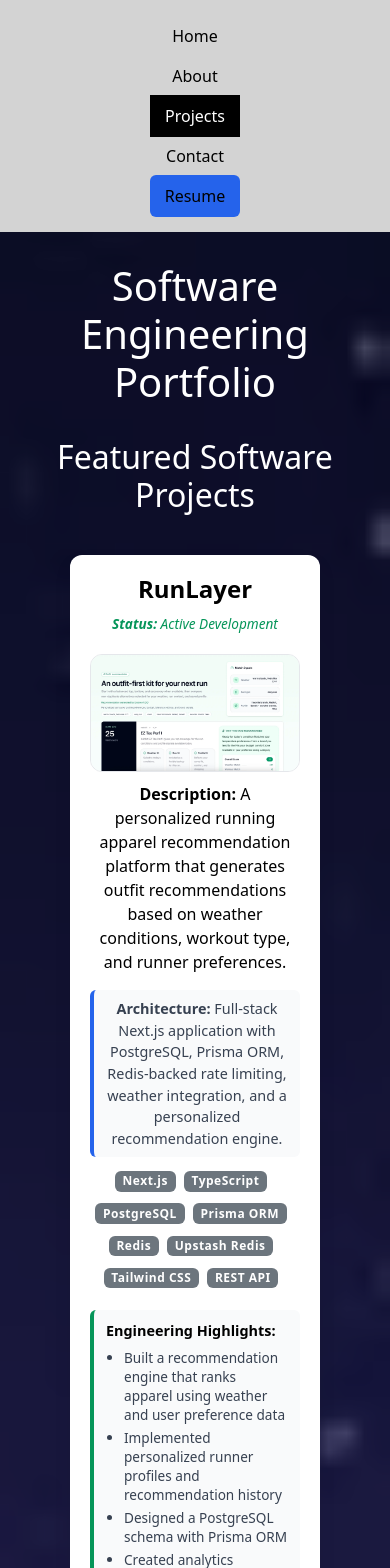
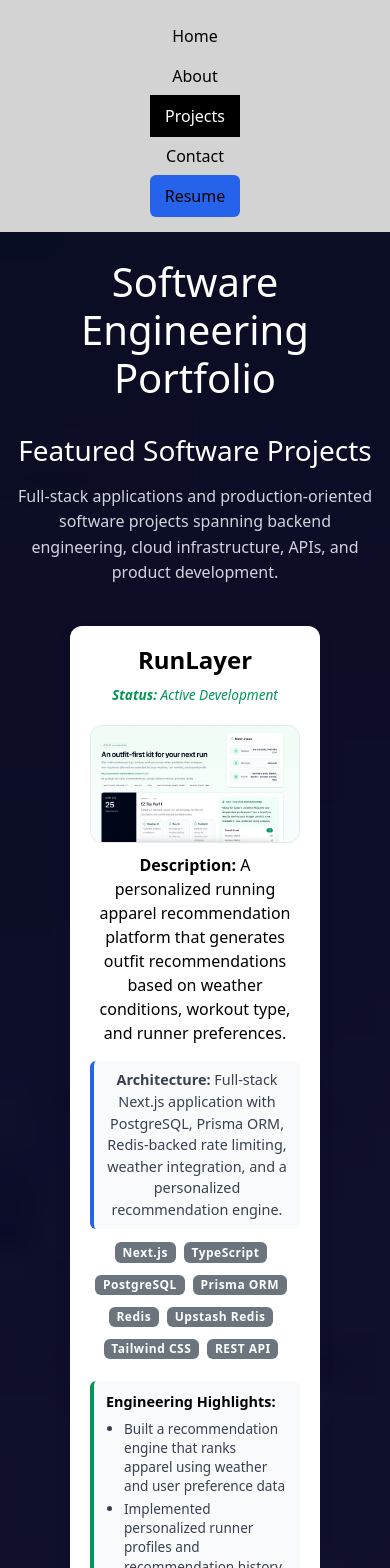
Before and after one commit to triscravello/tristan-portfolio-site, a React (Vite) app: page /projects in a window 390 px wide. Shown: the top 1568 px of the page. Built offline with nearby package versions, Linux system fonts and the light colour scheme.

Commit message:
Add AI Engineering and System Design sections in Projects page

```diff
--- a/src/pages/Projects.css
+++ b/src/pages/Projects.css
@@ -22,15 +22,15 @@
 
 .projects h2 {
     text-align: center;
-    margin-bottom: 1.5rem;
-    font-size: 2rem;
+    margin-bottom: 1rem;
+    font-size: clamp(1.75rem, 3vw, 2rem);
     color: #ffffff;
 }
 
 .section-description {
     text-align: center;
     max-width: 750px;
-    margin: 0 auto 2rem auto;
+    margin: 0 auto 2rem;
     color: #d1d5db;
     line-height: 1.6;
 }
@@ -39,15 +39,20 @@
     display: flex;
     flex-wrap: wrap;
     justify-content: center;
+    align-items: stretch;
     padding: 16px;
     gap: 24px;
 }
 
-.lab-section {
+.ai-engineering-section, .system-design-section, .lab-section, .data-projects {
     margin-top: 2rem;
 }
 
 @media (max-width: 600px) {
+    .projects {
+        padding: 16px;
+    }
+
     #projects-title {
         margin-top: 10px;
         margin-bottom: 2rem;
@@ -55,10 +60,18 @@
 
     .projects-grid {
         gap: 16px;
-        padding: 8px;
+        padding: 8px 0;
     }
 
     .projects section {
         margin-bottom: 3rem;
     }
+
+    .projects section:not(:last-child) {
+        padding-bottom: 2.5rem;
+    }
+
+    .section-description {
+        margin-bottom: 1.5rem;
+    }
 }
--- a/src/pages/Projects.jsx
+++ b/src/pages/Projects.jsx
@@ -1,7 +1,7 @@
 import { useEffect } from "react";
 import './Projects.css';
 import ProjectCard from "../components/ProjectCard";
-import { solo_projects, lab_projects, data_projects } from "../data/projectsData";
+import { solo_projects, ai_engineering_projects, system_design_projects, lab_projects, data_projects } from "../data/projectsData";
 
 function Projects() {
     useEffect(() => {
@@ -14,9 +14,41 @@
             <section>
                 <h2>Featured Software Projects</h2>
 
+                <p className="section-description">
+                    Full-stack applications and production-oriented software projects spanning backend engineering, cloud infrastructure, APIs, and product development.
+                </p>
+
                 <div className="projects-grid">
                     {solo_projects.map((project, index) => (
                         <ProjectCard key={index} project={project} />
+                    ))}
+                </div>
+            </section>
+
+            <section className="ai-engineering-section">
+                <h2>AI Engineering & Agentic Development</h2>
+
+                <p className="section-description">
+                    AI-assisted software engineering projects focused on autonomous repair, specification-driven development, debugging, agent workflows, MCP, and deterministic guardrails.
+                </p>
+
+                <div className="projects-grid">
+                    {ai_engineering_projects.map((project, index) => (
+                        <ProjectCard key={`ai-engineering-${index}`} project={project} />
+                    ))}
+                </div>
+            </section>
+
+            <section className="system-design-section">
+                <h2>Systems & Architecture</h2>
+
+                <p className="section-description">
+                    System design case studies exploring distributed systems, scalability, data architecture, reliability, performance, consistency, and failure recovery.
+                </p>
+
+                <div className="projects-grid">
+                    {system_design_projects.map((project, index) => (
+                        <ProjectCard key={`system-design-${index}`} project={project} />
                     ))}
                 </div>
             </section>
@@ -25,7 +57,7 @@
                 <h2>Cloud, AI & DevOps Labs</h2>
 
                 <p className="section-description">
-                    Hands-on cloud infrastructure, AI, containerization, Kubernetes, and CI/CD projects completed through NextWork
+                    Hands-on cloud infrastructure, AI, containerization, Kubernetes, and CI/CD projects completed through NextWork.
                 </p>
 
                 <div className="projects-grid">
@@ -39,7 +71,7 @@
                 <h2>Data Engineering & Analytics Labs</h2>
 
                 <p className="section-description">
-                    Hands-on data engineering, analytics engineering, visualization, and AI-assisted workflows completed through NextWork
+                    Hands-on data engineering, analytics engineering, visualization, and AI-assisted workflows completed through NextWork.
                 </p>
 
                 <div className="projects-grid">
```
